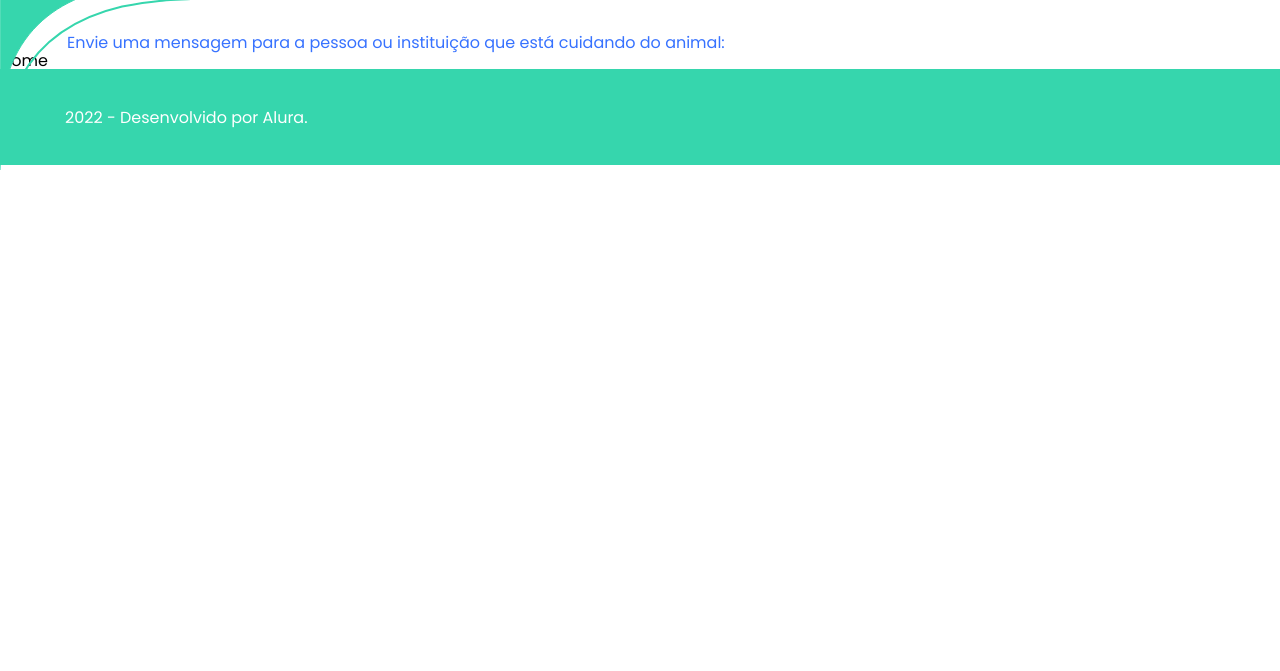
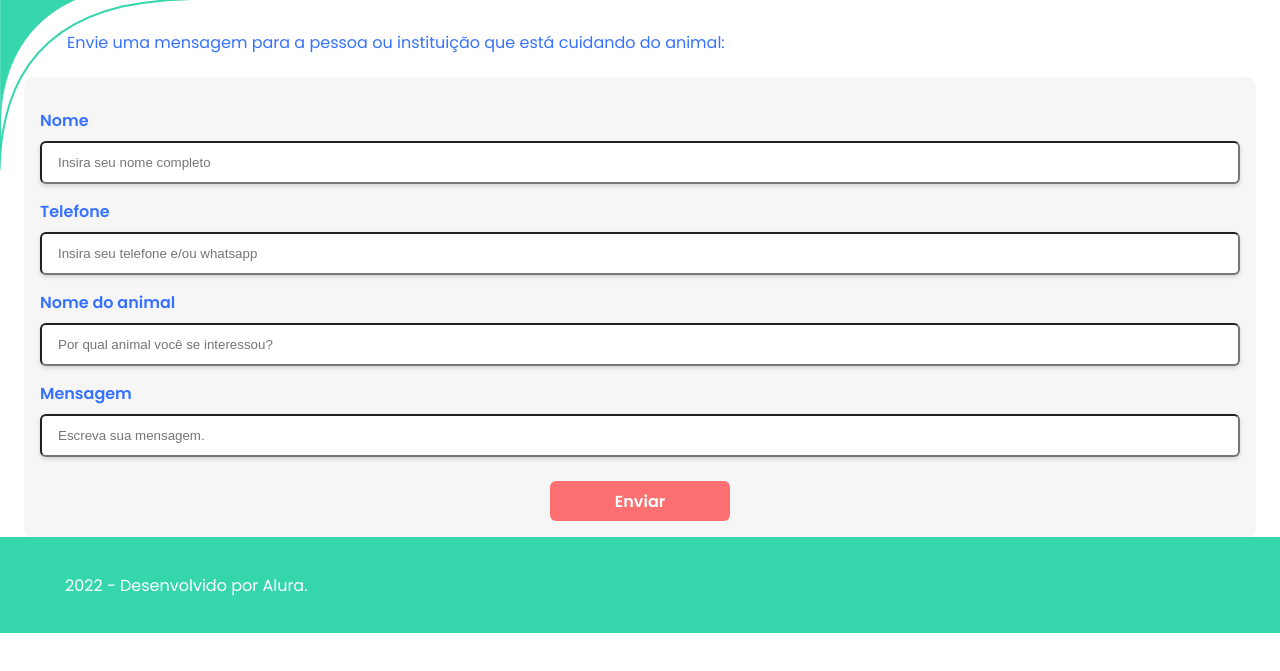
Before and after one commit to rossanp/adopet, a plain HTML site: page pages/mensagem/index.html in a window 1280 px wide. Shown: the part 125-796 px from the top of the page. Drawn offline with Linux system fonts and the light colour scheme.

Commit message:
Estilização form page mensagem

```diff
--- a/pages/mensagem/index.html
+++ b/pages/mensagem/index.html
@@ -36,7 +36,19 @@
 
             <section class="main__form" id="main__form">
 
-                <label for="main__form-name">Nome</label>
+                <label for="name">Nome</label>
+                <input type="text" name="name" id="name" class="main__form-inpt" placeholder="Insira seu nome completo">
+
+                <label for="phone">Telefone</label>
+                <input type="tel" name="phone" id="phone" class="main__form-inpt" placeholder="Insira seu telefone e/ou whatsapp">
+
+                <label for="pet">Nome do animal</label>
+                <input type="text" name="pet" id="pet" class="main__form-inpt" placeholder="Por qual animal você se interessou?">
+
+                <label for="msgn">Mensagem</label>
+                <input type="text" name="msgn" id="msgn" class="main__form-inpt" placeholder="Escreva sua mensagem.">
+
+                <a href="#" class="section__btn-a"><button type="button" class="conteudo__btn btn-1 section__btn">Enviar</button></a>
 
             </section>
 
@@ -45,7 +57,7 @@
     </section>
 
 
-    <footer style="bottom: 0 !important; top:auto; position: relative;;">
+    <footer style="bottom: 0 !important; top:auto; position: relative;">
         <p class="footer">2022 - Desenvolvido por Alura.</p>
     </footer>
 
--- a/styles.css
+++ b/styles.css
@@ -10,6 +10,7 @@
     --cinza_escuro: #999999;
     --cinza_claro: #BCBCBC;
     --verde: #36D6AD;
+    --cinza-claro-fundo: #f6f6f6;
     --text: 'Poppins';
     --text_imb: 'IBM Plex Sans';
     --cinza_inpt: #f7f7f7;
--- a/styles/mensagem/mensagem.css
+++ b/styles/mensagem/mensagem.css
@@ -1,11 +1,42 @@
+section {
+    position: relative;
+}
+
 .main__conteudo-texto {
     color: var(--azul);
     font-weight: 400;
     font-size: 1em;
     line-height: 20px;
-    margin: 36px 67px 0;
+    margin: 36px 67px 24px;
 
     display: flex;
     align-items: center;
     text-align: center;
 }
+
+.main__form {
+    border-radius: 10px;
+    background-color: var(--cinza-claro-fundo);
+    padding: 16px 16px 0;
+    margin: 0 24px;
+
+    position: relative;
+
+    display: grid;
+}
+
+.main__form label {
+    color: var(--azul);
+    font-weight: 600;
+    font-size: 1em;
+    line-height: 1.5em;
+    margin: 16px 0 8px;
+}
+
+.main__form-inpt {
+    background-color: var(--branco);
+    box-shadow: 0px 2px 4px rgba(0, 0, 0, 0.15);
+    border-radius: 6px;
+    padding: 12px 16px;
+    /* mix-blend-mode: normal; */
+}
```
